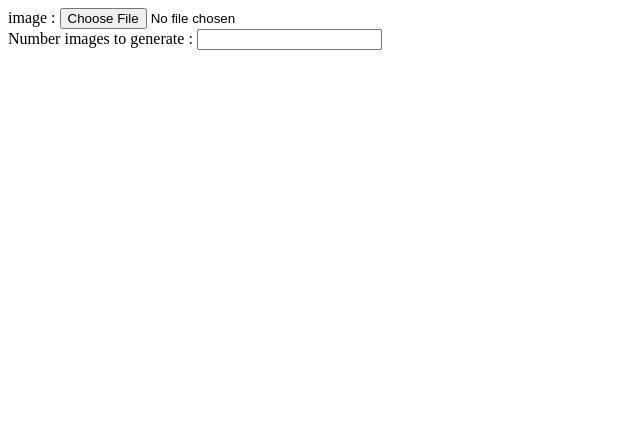
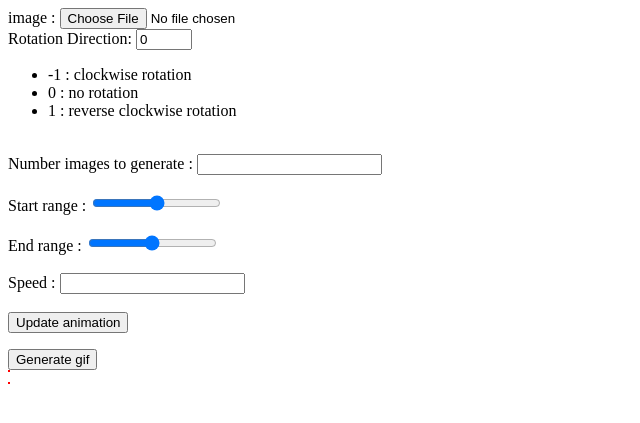
Before and after one commit to BastienLB/image-mixer, a FastAPI app: page /image_rotation_gif in a window 1280 px wide. Shown: the top 423 px of the page, without its empty margins (0-640 px from the left). Run offline with FastAPI, Linux system fonts and the light colour scheme.

Commit message:
Improved rotation by adding frontend

```diff
--- a/main.py
+++ b/main.py
@@ -227,7 +227,7 @@
         image_width: Optional[int] = Form(0),
         image_height: Optional[int] = Form(0),
         number_images_to_generate: int = Form(),
-        duration: List[str] = Form()
+        duration: List[int] = Form()
 ):
     """
     Create an animation with a single image                                                                     <br><br>
@@ -247,25 +247,31 @@
     Pass a single integer for a constant duration, or a list or tuple to set
     the duration for each frame separately.                                                                     <br>
     Need to be either one number or as many numbers than generated images                                       <br>
+
+    <b>:param expand:</b> Boolean, define if we should expand the image during the rotation
     """
 
+    # image = Image.open(image_to_transform.file).convert("RGBA").quantize()
     image = Image.open(image_to_transform.file)
 
     if image_width is None and image_height is None:
         image = image.resize((image_width, image_height))
+        print(f"Image width: {image_width} \n Image height: {image_height}")
+
 
     frameList = []
     rotation = (360 / number_images_to_generate) * rotation_direction
     base_name = get_random_string(5)
-    duration = [int(number) for number in (duration[0].split(","))]
 
+    # duration = [int(number) for number in (duration[0].split(","))]
     if len(duration) == 1:
         duration = duration[0]
 
     print(rotation)
     frameList.append(image)
     for i in range(number_images_to_generate - 1):
-        image = image.rotate(rotation, fillcolor=(0, 0, 0, 0), expand=True)
+        image = image.rotate(rotation, expand=False, resample=Image.BICUBIC)
+        print("New rotation")
         frameList.append(image)
 
     gif_name = f"{base_name}.gif"
--- a/templates/image_rotation.html
+++ b/templates/image_rotation.html
@@ -6,11 +6,29 @@
 </head>
 <body>
     <form id="imageForm" method="POST" action="{{ url }}" enctype="multipart/form-data">
-        image : <input type="file" id="backgroundFileLoader" name="background"> <br>
-        Number images to generate : <input type="number" name="number_images_to_generate">
+        image : <input type="file" id="backgroundFileLoader" name="image_to_transform"> <br>
+        Rotation Direction: <input type="number" name="rotation_direction" min="-1" max="1" value="0">
+        <!-- Expand on rotation : <input type="checkbox" name="expand"> <br> -->
+        <ul>
+            <li>    -1 : clockwise rotation         </li>
+            <li>    0 : no rotation                 </li>
+            <li>    1 : reverse clockwise rotation  </li>
+        </ul>
+        <br>
+        Number images to generate : <input type="number" name="number_images_to_generate" id="numberImagesToGenerate"> <br><br>
+
+        Start range :   <input type="range" id="startRange" min="0"> <div id="startRangeText"></div> <br>
+        End range :     <input type="range" id="endRange" min="0"> <div id="endRangeText"></div> <br>
+        Speed :         <input type="number" id="speed"><br><br>
+
+        <button id="updateAnimation">Update animation</button>
+
+        <ul id="modificationHistory"></ul>
 
         <input type="hidden" id="imageWidth" name="image_width"> <!-- <br> -->
         <input type="hidden" id="imageHeight" name="image_height"> <!-- <br> -->
+
+        <input type="submit" value="Generate gif">
     </form>
 
     <img src="" id="backgroundImage" class="image"/>
@@ -21,13 +39,125 @@
     document.addEventListener("DOMContentLoaded", function (){
         // Initialize background_image_copy image and gif image
         var backgroundImage = document.getElementById("backgroundImage");
-        var gifImage = document.getElementById("gif");
+        var numberImagesToGenerate = document.getElementById("numberImagesToGenerate");
+        var startRange = document.getElementById("startRange");
+        var startRangeText = document.getElementById("startRangeText");
+        var endRange = document.getElementById("endRange");
+        var endRangeText = document.getElementById("endRangeText");
+        var speed = document.getElementById("speed");
+        var updateAnimationButton = document.getElementById("updateAnimation");
+        var modificationHistory = document.getElementById("modificationHistory");
 
         backgroundImage.style.position="absolute";
-        gifImage.style.position="absolute";
 
         backgroundImage.style.zIndex=1;
-        gifImage.style.zIndex=2;
+
+        numberImagesToGenerate.onchange = function (e) {
+            startRange.max = numberImagesToGenerate.value - 1;
+            endRange.max = numberImagesToGenerate.value - 1;
+        }
+
+        // Write updated text
+        startRange.onchange = function (e) {
+            startRangeText.innerText = startRange.value;
+        }
+        endRange.onchange = function (e) {
+            endRangeText.innerText = endRange.value;
+        }
+
+        // Modifications
+        var modificationList = []
+        class Modification {
+            constructor(id, startRange, endRange, speed, nbrImages, previousDuration = null) {
+                this.id = id;
+                this.startRange = startRange;
+                this.endRange = endRange;
+                this.speed = speed;
+                this.nbrImages = nbrImages;
+
+                this.update(previousDuration);
+                this.placeModificationHistory();
+            }
+
+            update(previousDuration = null) {
+                this.duration = [];
+                if (previousDuration === null) {
+                    for (let i=0; i<this.nbrImages; i++) {
+                        this.duration[i] = 1/this.nbrImages;
+                    }
+                }
+                else {
+                    this.duration = previousDuration;
+                }
+                for (let i=this.startRange; i <= this.endRange; i++) {
+                    this.duration[i] = parseInt(this.speed);
+                }
+                console.log(modificationList);
+            }
+
+            placeModificationHistory() {
+                var liStartRange = document.createElement("li");
+                liStartRange.appendChild(document.createTextNode("Start range: " + this.startRange));
+                modificationHistory.appendChild(liStartRange);
+
+                var liEndRange = document.createElement("li");
+                liEndRange.appendChild(document.createTextNode("End range: " + this.endRange));
+                modificationHistory.appendChild(liEndRange);
+
+                var liSpeed = document.createElement("li");
+                liSpeed.appendChild(document.createTextNode("Speed: " + this.speed));
+                modificationHistory.appendChild(liSpeed);
+
+                var button = document.createElement("button");
+                button.setAttribute("id", this.id);
+                button.setAttribute("class", "modificationButton");
+                button.appendChild(document.createTextNode("Delete"));
+                modificationHistory
+                    .appendChild(button);
+                modificationHistory.appendChild(document.createElement("br"));
+                modificationHistory.appendChild(document.createElement("br"));
+
+                button.onclick = function (e) {
+                    liStartRange.parentNode.removeChild(liStartRange);
+                    liEndRange.parentNode.removeChild(liEndRange);
+                    liSpeed.parentNode.removeChild(liSpeed);
+                    button.parentNode.removeChild(button);
+
+                    modificationList.splice(this.id, 1);
+
+                    for (let i=0; i<modificationList.length; i++) {
+                        modificationList[i].id = i;
+                        if (i > 0) {
+                            modificationList[i].update(modificationList[i-1].duration.slice());
+                        }
+                        else {
+                            modificationList[i].update(null);
+                        }
+                    }
+
+                    e.preventDefault();
+                }
+            }
+        }
+
+
+        updateAnimationButton.onclick = function (e) {
+            let previousDuration = null
+            if (modificationList.length > 0) {
+                previousDuration = modificationList[modificationList.length-1].duration.slice();
+            }
+            var newModification = new Modification(
+                modificationList.length,
+                startRange.value,
+                endRange.value,
+                speed.value,
+                numberImagesToGenerate.value,
+                previousDuration
+            )
+
+            modificationList.push(newModification);
+            e.preventDefault();
+        }
 
         // Load background_image_copy image
         var backgroundImageInput = document.getElementById("backgroundFileLoader");
@@ -35,11 +165,6 @@
             backgroundImage.src = URL.createObjectURL(event.target.files[0]);
         }
 
-        // Load gif image
-        var gifImageInput = document.getElementById("gifImageLoader");
-        gifImageInput.onchange = function (event) {
-            gifImage.src = URL.createObjectURL(event.target.files[0]);
-        }
 
         // Moving elements on click part
         var imageElements = document.getElementsByClassName("image");
@@ -71,7 +196,6 @@
                         eventMouseWheel.preventDefault();
 
                         // Scrolling up
-                        //if (eventMouseWheel.deltaY < 0) {
                         let element_width = selectedElement.getBoundingClientRect().width;
                         let element_height = selectedElement.getBoundingClientRect().height;
                         let slope = element_height / element_width;
@@ -80,14 +204,6 @@
 
                         selectedElement.style.height = new_height + "px";
                         selectedElement.style.width = (new_height/slope) + "px";
-                        //}
-
-                        /*// Scrolling down
-                        if (eventMouseWheel.deltaY > 0) {
-
-                            selectedElement.style.width = (selectedElement.getBoundingClientRect().width + resize ) + "px";
-                            selectedElement.style.height = (selectedElement.getBoundingClientRect().height + resize ) + "px";
-                        }*/
                     }
                 };
 
@@ -130,28 +246,24 @@
         var formElement = document.getElementById("imageForm");
         formElement.onsubmit = function (event) {
             backgroundImage.style.border = "";
-            gifImage.style.border = "";
 
-            var gifStartingX = gifImage.getBoundingClientRect().left - backgroundImage.getBoundingClientRect().left;
-            var gifStartingY = gifImage.getBoundingClientRect().top - backgroundImage.getBoundingClientRect().top;
-            var gifHeight = gifImage.getBoundingClientRect().height;
-            var gifWidth = gifImage.getBoundingClientRect().width;
+            // Define image width & height
+            var imageWidth = backgroundImage.getBoundingClientRect().width;
             var imageHeight = backgroundImage.getBoundingClientRect().height;
-            var imageWidth = backgroundImage.getBoundingClientRect().width;
-
-            var gifStartingXInput = document.getElementById("gifStartingX");
-            var gifStartingYInput = document.getElementById("gifStartingY");
-            var gifWidthInput = document.getElementById("gifWidth");
-            var gifHeightInput = document.getElementById("gifHeight");
             var imageWidthInput = document.getElementById("imageWidth");
             var imageHeightInput = document.getElementById("imageHeight");
-
-            gifStartingXInput.value = parseInt(gifStartingX);
-            gifStartingYInput.value = parseInt(gifStartingY);
-            gifWidthInput.value = parseInt(gifWidth);
-            gifHeightInput.value = parseInt(gifHeight);
             imageWidthInput.value = parseInt(imageWidth);
             imageHeightInput.value = parseInt(imageHeight);
+
+            // Add frame durations
+            for (let i = 0; i < numberImagesToGenerate.value; i++) {
+                var lastModification = modificationList[modificationList.length-1]
+                var durationInput = document.createElement("input");
+                durationInput.setAttribute("hidden", "true");
+                durationInput.setAttribute("name", "duration");
+                durationInput.setAttribute("value", lastModification.duration[i]);
+                formElement.appendChild(durationInput);
+            }
         }
 
     });
```
Also changed, not shown: atwkg.gif (added).
